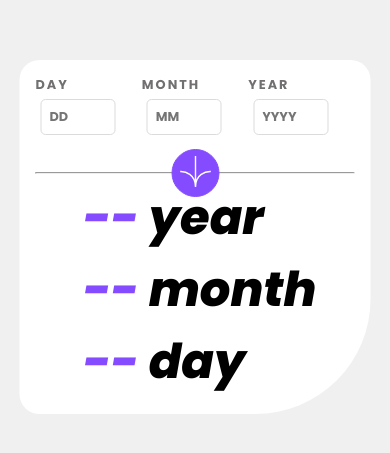
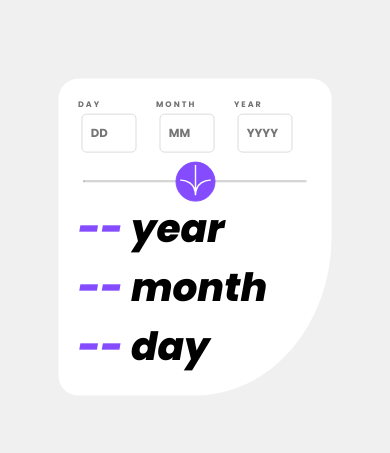
Before and after one commit to mobadran/age-calculator, a website: page index.html in a window 390 px wide. Shown: the part 185-638 px from the top of the page. Drawn offline with Linux system fonts and the light colour scheme.

Commit message:
removed unnecessary media queries and fixed arabic numbers issue

```diff
--- a/scss/style.scss
+++ b/scss/style.scss
@@ -56,20 +56,20 @@ body {
 }
 
 main {
-    padding: 4rem;
+    padding: clamp(1rem, 5vw, 4rem);
     background-color: $white;
     width: 70%;
     position: absolute;
     top: 50%;
     left: 50%;
     transform: translate(-50%, -50%);
-    border-radius: 20px 20px 200px 20px;
+    border-radius: 20px 20px clamp(100px, 50%, 200px) 20px;
 }
 
 // Upper
 
 .upper {
-    font-size: 0.8rem;
+    font-size: clamp(0.5rem, 2vw, 0.8rem);
     display: grid;
     grid-template-columns: 1fr 1fr 1fr 1fr;
     margin-bottom: 1.5rem;
@@ -85,11 +85,11 @@ main {
 }
 
 input {
-    font-size: 1.5rem;
+    font-size: clamp(0.5rem, 3vw, 1.5rem);
     border: 1px solid $light-grey;
     border-radius: 5px;
-    padding: 10px 20px;
-    margin: 5px 5px;
+    padding: 10px clamp(0.1rem, 2vw, 20px);
+    margin: clamp(2px, 1vw, 5px);
 }
 
 .upper input:hover,
@@ -132,11 +132,10 @@ input {
 hr {
     position: relative;
     color: $light-grey;
-    margin: 0;
+    margin: 1rem 0;
 }
 
 button {
-    // display: inline;
     position: absolute;
     right: -2.5rem;
     top: 50%;
@@ -157,105 +156,44 @@ button:hover {
 
 // Lower
 .container {
-    font-size: 6rem;
+    font-size: clamp(1.5rem, 10vw, 6rem);
 }
 
 .number {
     color: $purple;
 }
 
-@media screen and (max-width: 1100px) {
+@media screen and (max-width: 800px) {
     .upper {
         grid-template-columns: 1fr 1fr 1fr;
-    }
-
-    .line {
-        padding: 3rem 0;
-        width: 100%;
-    }
-
-    .container {
-        font-size: 5rem;
     }
 
     button {
         // position: absolute;
         right: 50%;
-    }
-}
-
-@media screen and (max-width: 800px) {
-    main {
-        padding: 2rem;
-    }
-
-    input {
-        padding: 0.5rem;
-        font-size: 1rem;
-    }
-
-    .line {
-        padding: 2rem 0;
-    }
-
-    .container {
-        font-size: 4rem;
-        padding-left: 1rem;
-    }
-
-}
-
-@media screen and (max-width: 600px) {
-    main {
-        padding: 1rem;
-        border-radius: 20px 20px 115px 20px;
-        width: 90%;
-    }
-
-    button {
-        width: 3rem;
-        height: 3rem;
+        width: 2.5rem;
+        height: 2.5rem;
     }
 
     img {
         width: 2rem;
         height: auto;
     }
+}
 
-    input {
-        font-size: 0.8rem;
-    }
-
-    .line {
-        padding: 0.5rem 0;
+// Landscape
+@media (orientation: landscape) {
+    main {
+        padding: clamp(1rem, 5vh, 2rem);
     }
 
     .container {
-        font-size: 3rem;
-        padding-left: 3rem;
+        font-size: clamp(1rem, 5vh, 4rem);
     }
 }
 
-
-// Landscape
-@media (max-height: 800px) {
-    .container {
-        font-size: 4rem;
-    }
-}
-
-@media (max-height: 600px) {
-    .container {
-        font-size: 3rem;
-    }
-}
-
-@media (max-height: 500px) {
-    main {
-        padding: 3rem;
-    }
-
-    .container {
-        font-size: 2rem;
-    }
-}
+// @media (max-height: 600px) {
+//     .container {
+//         font-size: 3rem;
+//     }
+// }
```
Also changed, not shown: dist/css/style.css, dist/index.js.
